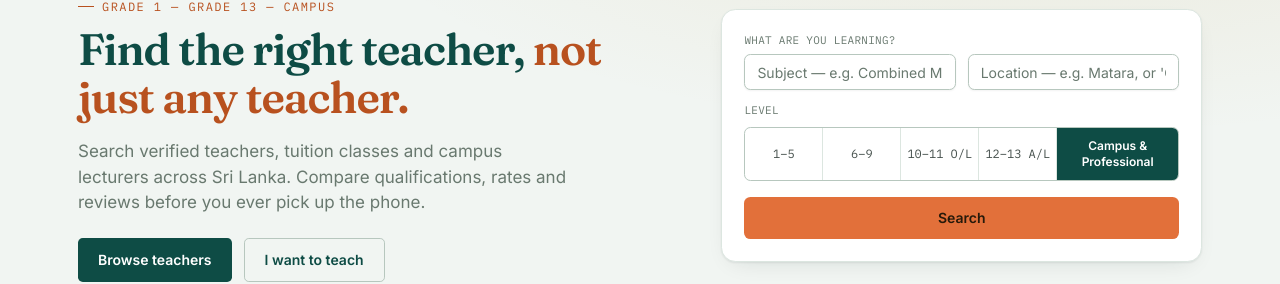
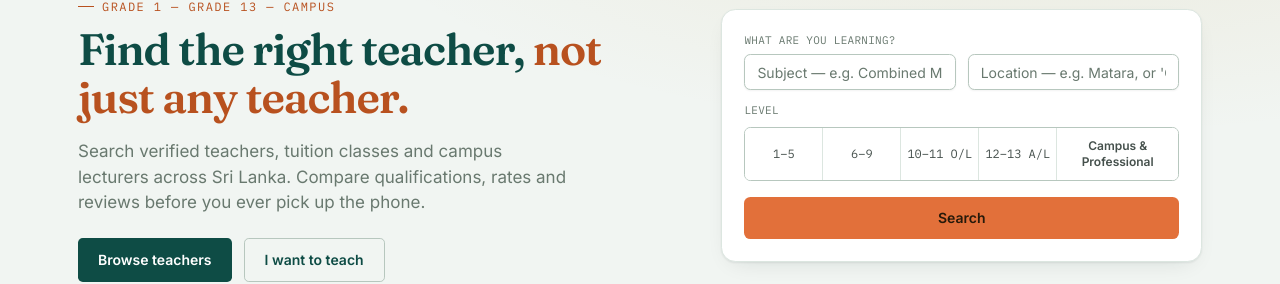
Before and after one commit to gehan92/ClassTeachers, a Next.js app: page /en in a window 1280 px wide. Shown: the part 144-428 px from the top of the page. Built offline with nearby package versions, Linux system fonts and the light colour scheme; no server answers.

Commit message:
Fix campus grade pill always showing as selected
The unselected-state branch unconditionally applied the dark/selected
styling to the campus button, so it looked active regardless of which
grade filter was actually chosen.

Co-Authored-By: Claude Sonnet 5 <noreply@anthropic.com>

```diff
--- a/src/components/features/grade-ladder.tsx
+++ b/src/components/features/grade-ladder.tsx
@@ -44,7 +44,7 @@ export function GradeLadder({
                 ? grade === "campus"
                   ? "bg-primary text-white hover:bg-primary-light"
                   : "bg-secondary text-secondary-foreground"
-                : grade === "campus" && "bg-primary text-white hover:bg-primary-light",
+                : "bg-white",
             )}
           >
             {t(`grades.${grade}`)}
```
